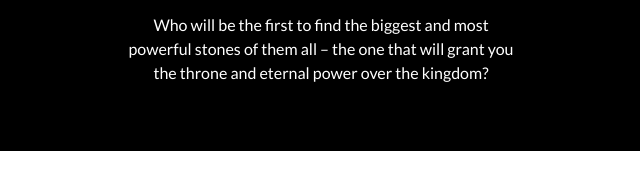
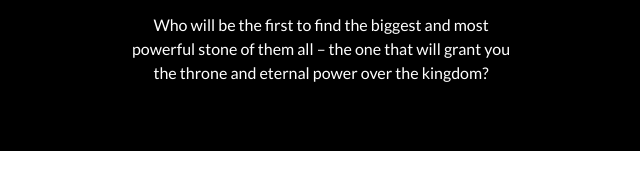
Before and after one commit to idast3/boardgame, a plain HTML site: page index.html in a window 1280 px wide. Shown: the part 555-743 px from the top of the page, 319-959 px from the left. Drawn offline with Linux system fonts and the light colour scheme.

Commit message:
fixed typo

```diff
--- a/index.html
+++ b/index.html
@@ -16,7 +16,7 @@
       <h1>Find the magical stone</h1>
       <p>A rumor is saying that magical crystals and stones <br>have begun to appear around Westeros.
         The properties of these <br>stones have the power to grant you both good and bad fortune. </p>
-        <p>Who will be the first to find the biggest and most <br>powerful stones of them all –
+        <p>Who will be the first to find the biggest and most <br>powerful stone of them all –
         the one that will grant you <br>the throne and eternal power over the kingdom?</p>
         <!--<p>Be the first to reach the end of the game and<br> the throne will be yours!
         Select your characters,<br> roll the dice and beware of traps! </p>-->
```
